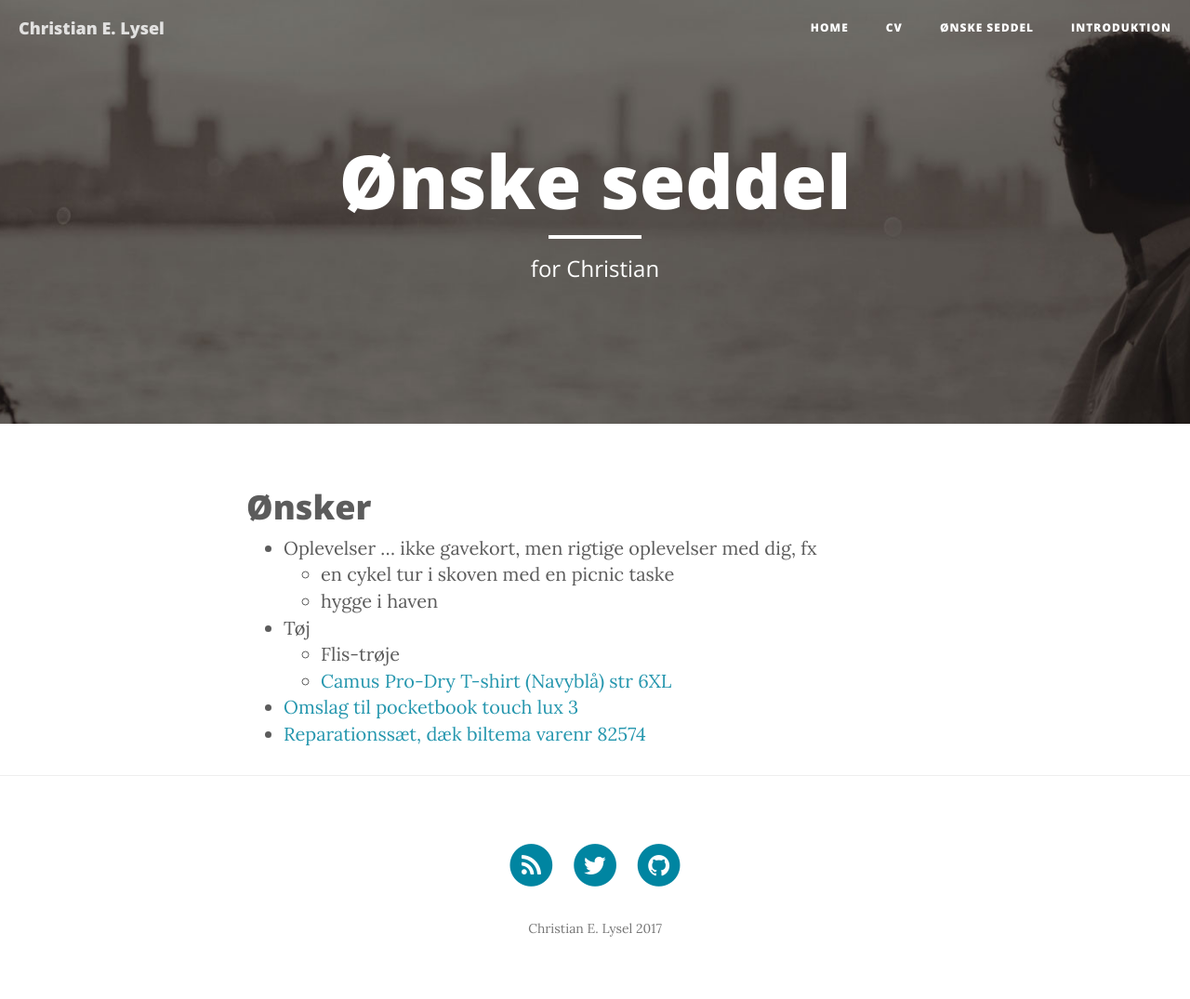
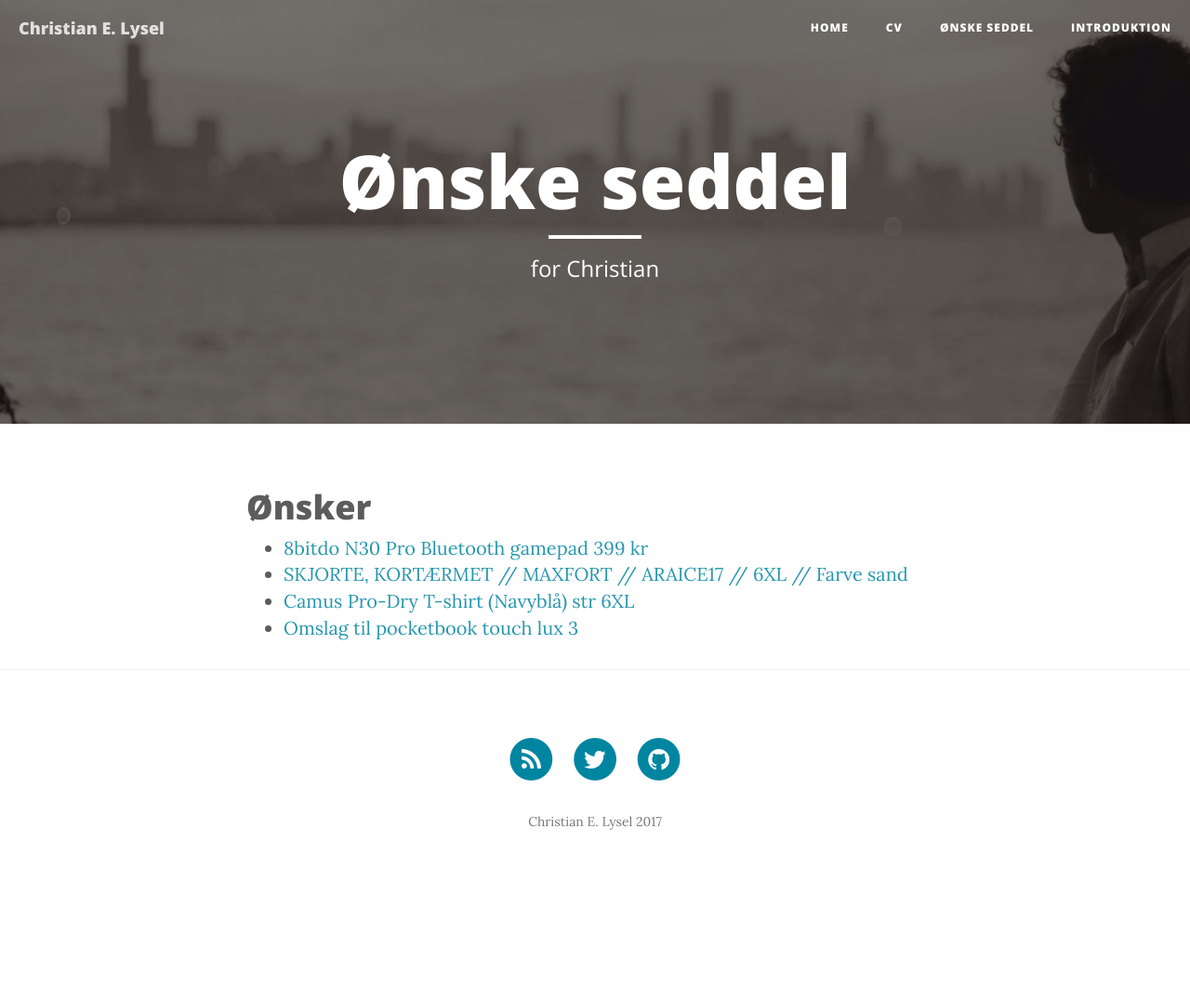
Before and after one commit to clysel/christian.lysel.net, a Jekyll site: the page built from gave.markdown, in a window 1280 px wide. Shown: the whole page at 93% size. Built offline with Jekyll 4.4.1, drawn with Linux system fonts in a browser that asks for light colours; nearby versions of some CDN libraries; after the commit the page ends 960 px from its top, so only the background shows below that.

Commit message:
Update gave.markdown

```diff
--- a/gave.markdown
+++ b/gave.markdown
@@ -6,11 +6,7 @@ header-img: "img/about-bg.jpg"
 ---
 # Ønsker
 
- * Oplevelser ... ikke gavekort, men rigtige oplevelser med dig, fx
-   * en cykel tur i skoven med en picnic taske
-   * hygge i haven
- * Tøj
-   * Flis-trøje
+   * [8bitdo N30 Pro Bluetooth gamepad 399 kr](https://www.elgiganten.dk/product/gaming/gaming-controllere-joystick-rat-og-pedaler/RET00042/8bitdo-n30-pro-bluetooth-gamepad)
+   * [SKJORTE, KORTÆRMET // MAXFORT // ARAICE17 // 6XL // Farve sand](https://www.venusogmarsxl.dk/vare/14866-maxfort-skjorte-kortaermet)
    * [Camus Pro-Dry T-shirt (Navyblå) str 6XL](http://www.storedrenge.dk/herretoej-372/t-shirts-242/t-shirts-245/camus-pro-dry-t-shirt-navyblaa-25048.html)
  * [Omslag til pocketbook touch lux 3](https://www.conradelektronik.dk/?websale8=conrad-dk&pi=1462095)
- * [Reparationssæt, dæk biltema varenr 82574](http://www.biltema.dk/da/Bil---MC/MC/Dak-og-slange/Reparationssat-dak-2000022836/?artId=82574)
```
